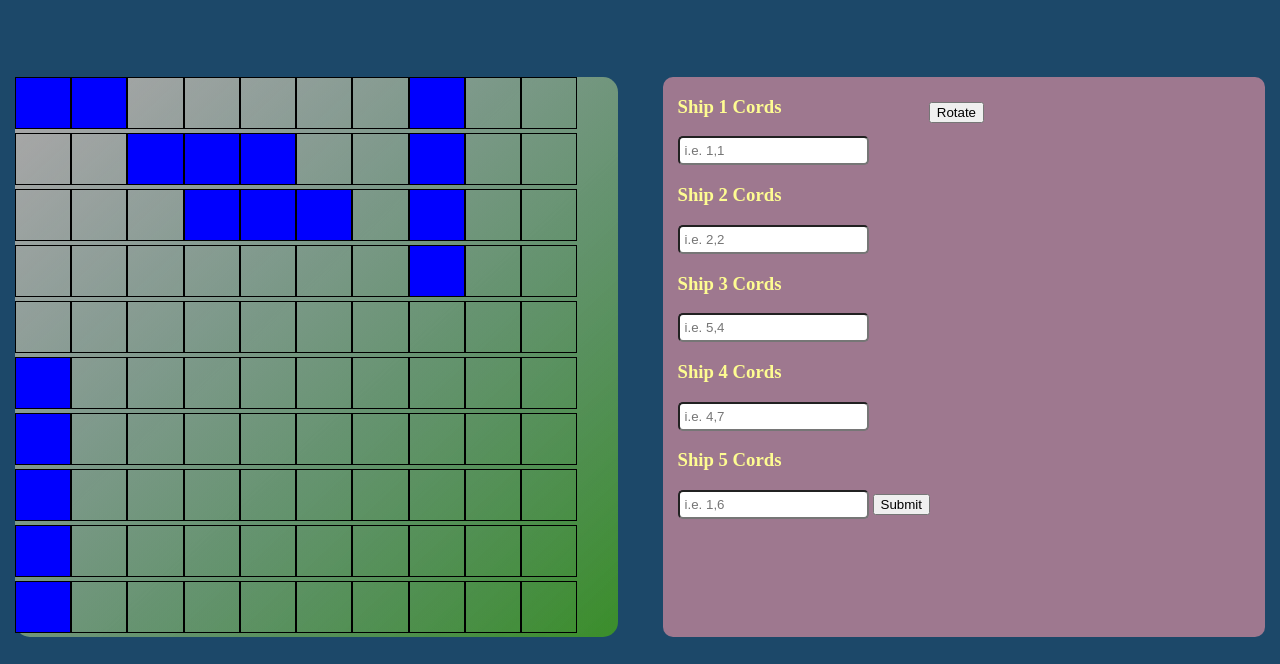
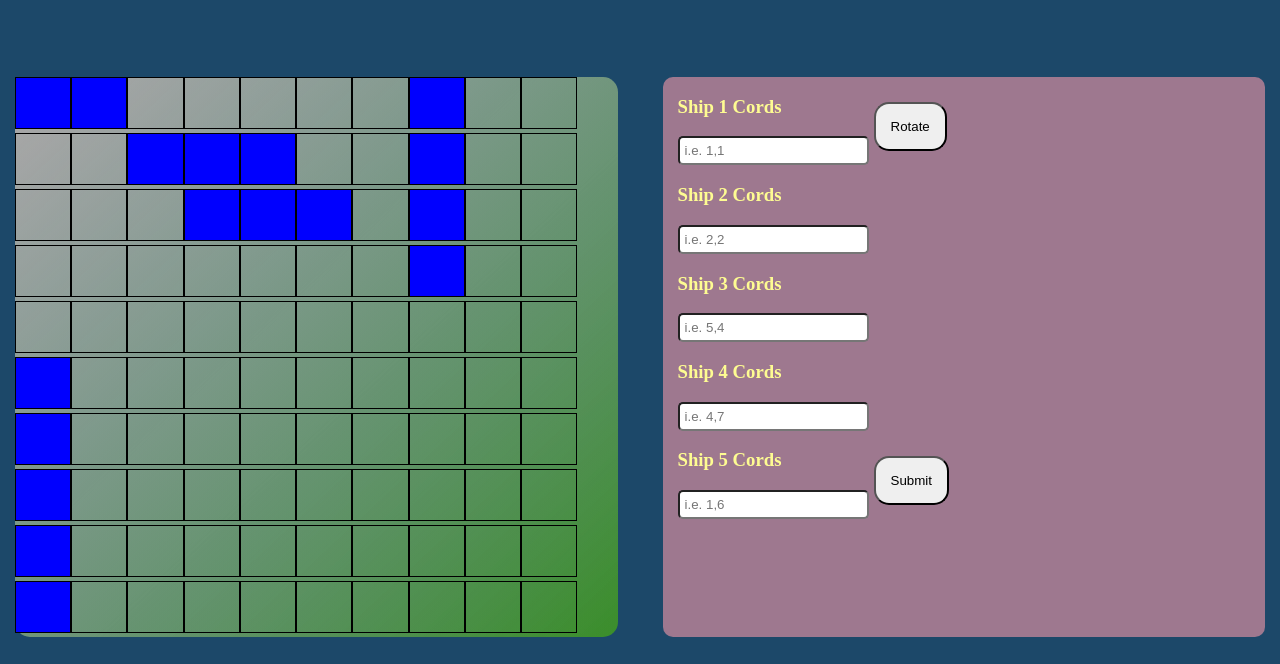
Before and after one commit to MR-Farabough/battleShip, a website with bundled scripts: page index.html in a window 1280 px wide. Shown: the part 83-747 px from the top of the page. Built offline with nearby package versions, Linux system fonts and the light colour scheme.

Commit message:
Bottom Modal Styling

```diff
--- a/index.html
+++ b/index.html
@@ -37,9 +37,15 @@
                 <input type="text" placeholder="i.e. 5,4" class="cordInput3">
                 <h3>Ship 4 Cords</h3>
                 <input type="text" placeholder="i.e. 4,7" class="cordInput4">
-                <h3>Ship 5 Cords</h3>
-                <input type="text" placeholder="i.e. 1,6" class="cordInput5">
-                <button class="nextBTN">Submit</button>
+                <div class="bottom-modal">
+                    <div>
+                        <h3>Ship 5 Cords</h3>
+                        <input type="text" placeholder="i.e. 1,6" class="cordInput5">
+                    </div>
+                    <div class="submit-area">
+                        <button class="nextBTN">Submit</button>
+                    </div>
+                </div>
             </div>
             <div class="backColor active"></div>
             <button class="play deactive">Play</button>
--- a/style.css
+++ b/style.css
@@ -17,7 +17,12 @@
 
 .rotate-field {
     margin-top: 25px;
-    margin-left: 10%;
+    margin-left: 5px;
+}
+
+.rotateBTN {
+    padding: 15px;
+    border-radius: 15px;
 }
 
 h3, input {
@@ -43,6 +48,20 @@ input {
 
 .play.deactive {
     display: none ;
+}
+
+.bottom-modal {
+    display: flex;
+}
+
+.submit-area {
+    margin-top: 25px;
+    margin-left: 5px;
+}
+
+.nextBTN {
+    padding: 15px;
+    border-radius: 15px;
 }
 
 body {
```
